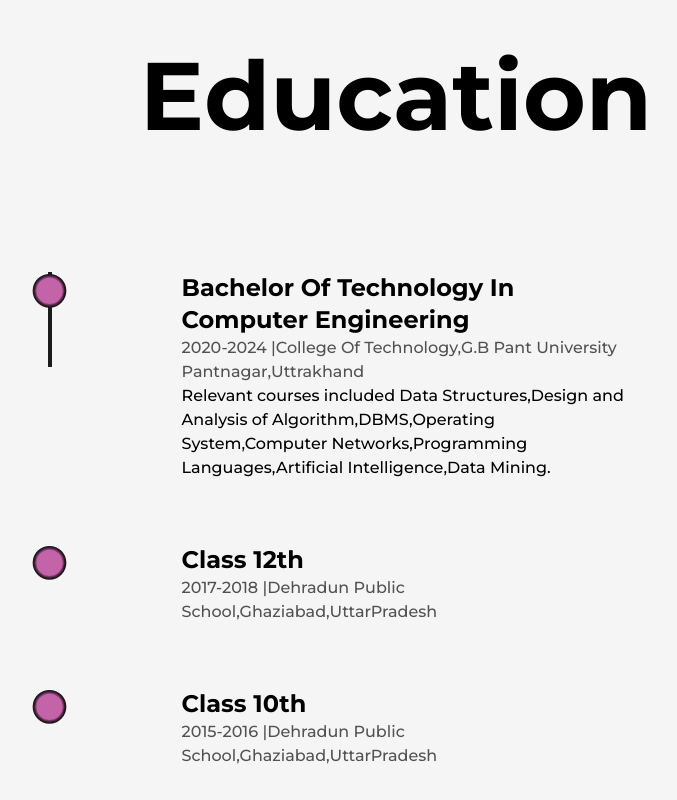
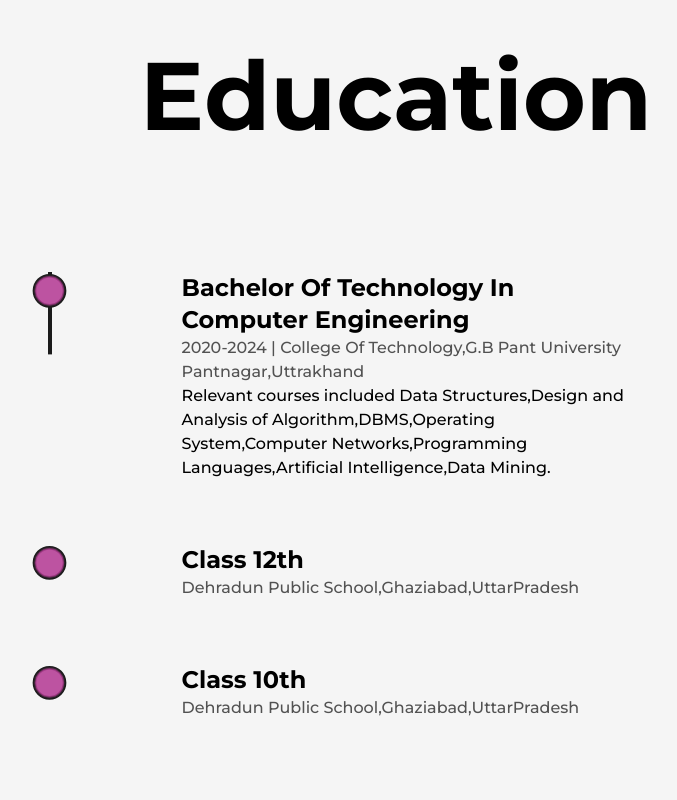
Before and after one commit to RakshitDevra/Portfolio, a Next.js app: page /about in a window 1280 px wide. Shown: the part 3196-3996 px from the top of the page, without its empty margins (244-921 px from the left). Built offline with nearby package versions, Linux system fonts and the light colour scheme.

Commit message:
Update Education.js

```diff
--- a/src/components/Education.js
+++ b/src/components/Education.js
@@ -15,7 +15,7 @@ const Details=({type,time,place,info})=>{
     transition={{duration:0.5,type:"spring"}}>
             <h3 className='capitalize font-bold text-2xl sm:text-xl xs:text-lg '>{type} &nbsp; </h3>
             <span className='capitalize font-medium text-dark/75 dark:text-light/75 xs:text-sm'>
-            {time} |{place}</span>
+            {time}  {place}</span>
             <p className='font-medium w-full md:text-sm'>
                 {info}
             </p>
@@ -38,13 +38,13 @@ Education
     <div ref ={ref} className='w-[75%] mx-auto relative lg:w-[90%] md:w-full'>
     <motion.div style={{scaleY:scrollYProgress}} className='absolute left-9 top-0 w-[4px] h-full bg-dark origin-top dark:bg-light md:w-[2px] md:left-[30px] xs:left-[20px]'></motion.div>
 <ul className='w-full flex flex-col items-start justify-between ml-4 xs:ml-2'>
-    <Details type="Bachelor Of Technology In Computer Engineering" place ="College Of Technology,G.B Pant University Pantnagar,Uttrakhand" time="2020-2024" info="
+    <Details type="Bachelor Of Technology In Computer Engineering" place ="College Of Technology,G.B Pant University Pantnagar,Uttrakhand" time="2020-2024 |" info="
 Relevant courses included Data Structures,Design and Analysis of Algorithm,DBMS,Operating System,Computer Networks,Programming Languages,Artificial Intelligence,Data Mining.
 "
 />
-<Details type="Class 12th" place ="Dehradun Public School,Ghaziabad,UttarPradesh" time="2017-2018" info=""
+<Details type="Class 12th" place ="Dehradun Public School,Ghaziabad,UttarPradesh" time="" info=""
 
-/> <Details type="Class 10th" place ="Dehradun Public School,Ghaziabad,UttarPradesh" time="2015-2016" info=""
+/> <Details type="Class 10th" place ="Dehradun Public School,Ghaziabad,UttarPradesh" time="" info=""
 />
 </ul>
 
```
